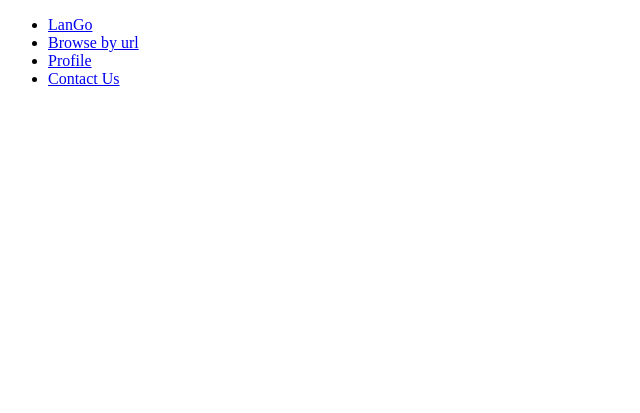
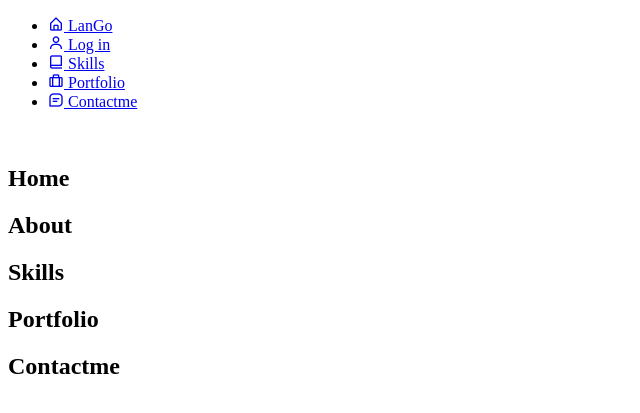
Before and after one commit to arturoalcibia/LanGo, a Flask app: page / in a window 1280 px wide. Shown: the top 413 px of the page, without its empty margins (0-640 px from the left). Run offline with Flask 2, Linux system fonts and the light colour scheme; data that the repository does not hold is empty.

Commit message:
add template wip

```diff
--- a/templates/header.html
+++ b/templates/header.html
@@ -3,41 +3,64 @@
     <head>
         <meta charset="UTF-8">
         <meta name="viewport" content="width=device-width, initial-scale=1.0">
+
+        <!--=============== BOXICONS ===============-->
+        <link rel="stylesheet" href="https://cdn.jsdelivr.net/npm/boxicons@latest/css/boxicons.min.css">
+        <link rel= "stylesheet" type= "text/css" href= "{{ url_for('static',filename='css/styles.css') }}">
+
+        <title>LanGo</title>
     </head>
 
     <body>
-        <header>
-            <nav>
-                <div>
-                    <ul>
-                        <li>
-                            <a href="{{ url_for('index') }}">
-                                <span>LanGo</span>
+
+        <header class="header" id="header">
+            <div class="nav__menu" id="nav-menu">
+                <ul class="nav__list">
+                    <li class="nav__item">
+                        <a href="{{ url_for('index') }}" class="nav__link active-link">
+                            <i class='bx bx-home-alt nav__icon'></i>
+                            <span class="nav__name">LanGo</span>
                         </a>
                     </li>
-                        <li>
-                            <a href="{{ url_for('browseUrl') }}">
-                                <span>Browse by url</span>
-                            </a>
-                        </li>
-                        <li>
+
+                    <li class="nav__item">
+                        <a href="{{ url_for('profile') }}" class="nav__link">
+                            <i class='bx bx-user nav__icon'></i>
                             {% if current_user.is_anonymous %}
-                            <a href="{{ url_for('profile') }}">Profile</a>
+                                <span class="nav__name">Log in</span>
                             {% else %}
-                            <a href="{{ url_for('profile') }}">{{ current_user.username }}</a>
+                                <span class="nav__name">{{ current_user.username }}</span>
                             {% endif %}
                         </a>
                     </li>
-                        <li>
-                            <a href="{{ url_for('contact') }}">
-                                <span>Contact Us</span>
+
+                    <li class="nav__item">
+                        <a href="#skills" class="nav__link">
+                            <i class='bx bx-book-alt nav__icon'></i>
+                            <span class="nav__name">Skills</span>
+                        </a>
+                    </li>
+
+                    <li class="nav__item">
+                        <a href="#portfolio" class="nav__link">
+                            <i class='bx bx-briefcase-alt nav__icon'></i>
+                            <span class="nav__name">Portfolio</span>
+                        </a>
+                    </li>
+
+                    <li class="nav__item">
+                        <a href="#contactme" class="nav__link">
+                            <i class='bx bx-message-square-detail nav__icon'></i>
+                            <span class="nav__name">Contactme</span>
                         </a>
                     </li>
                 </ul>
             </div>
-            </nav>
+
+            <img src="" alt="" class="nav__img">
         </header>
 
         {% block content %}{% endblock %}
 
     </body>
+    </html>
--- a/templates/index.html
+++ b/templates/index.html
@@ -2,12 +2,31 @@
 
 {% block content %}
 
-    {% for videoInfo in videos %}
-        {% include "_detailedVideo.html" %}
-    {% endfor %}
+    <main>
+        <!--=============== HOME ===============-->
+        <section class="container section section__height" id="home">
+            <h2 class="section__title">Home</h2>
+        </section>
 
-    <script src="https://code.jquery.com/jquery-1.12.4.js"></script>
-    <script type="text/javascript" src="{{ url_for('static', filename="js/voting.js") }}"></script>
-    <link rel= "stylesheet" type= "text/css" href= "{{ url_for('static',filename='styles/general.css') }}">
+        <!--=============== ABOUT ===============-->
+        <section class="container section section__height" id="about">
+            <h2 class="section__title">About</h2>
+        </section>
+
+        <!--=============== SKILLS ===============-->
+        <section class="container section section__height" id="skills">
+            <h2 class="section__title">Skills</h2>
+        </section>
+
+        <!--=============== PORTFOLIO ===============-->
+        <section class="container section section__height" id="portfolio">
+            <h2 class="section__title">Portfolio</h2>
+        </section>
+
+        <!--=============== CONTACTME ===============-->
+        <section class="container section section__height" id="contactme">
+            <h2 class="section__title">Contactme</h2>
+        </section>
+    </main>
 
 {% endblock %}
```
Lines whose indentation alone changed are shown as unchanged.
